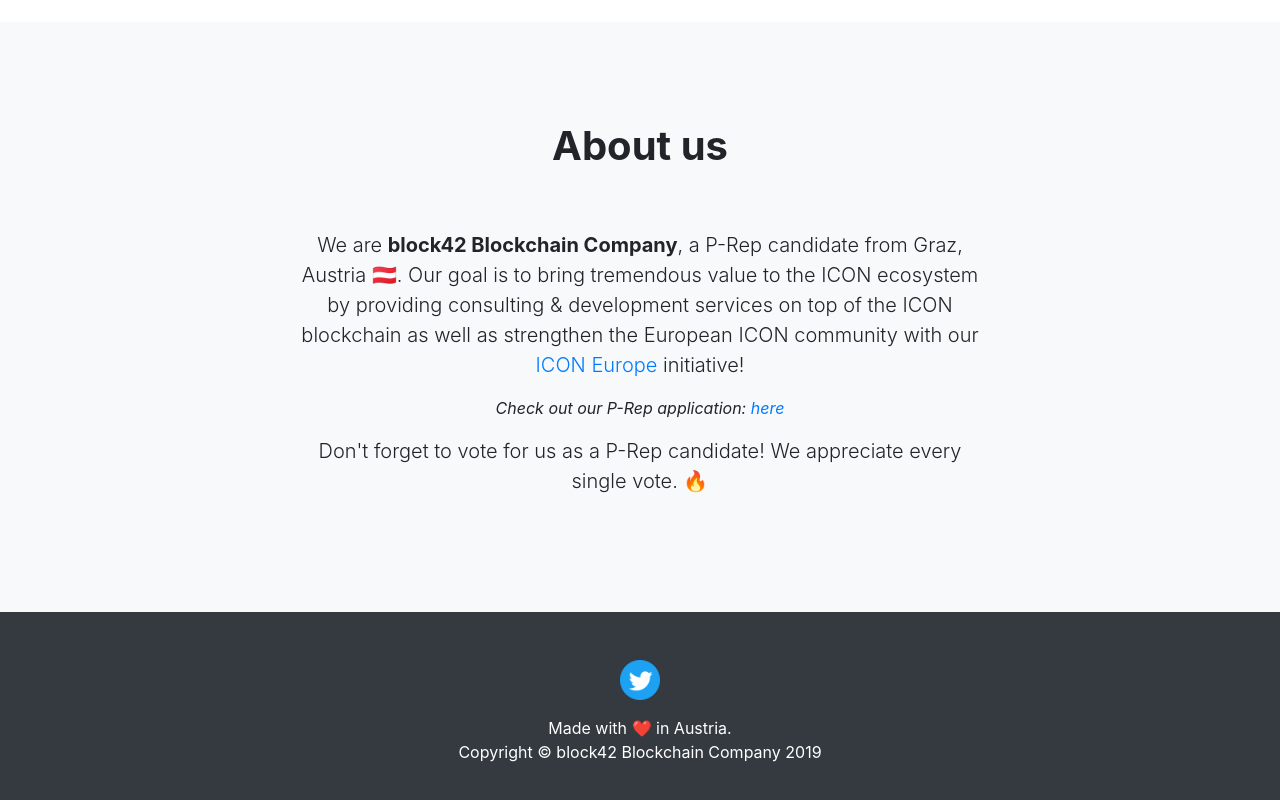
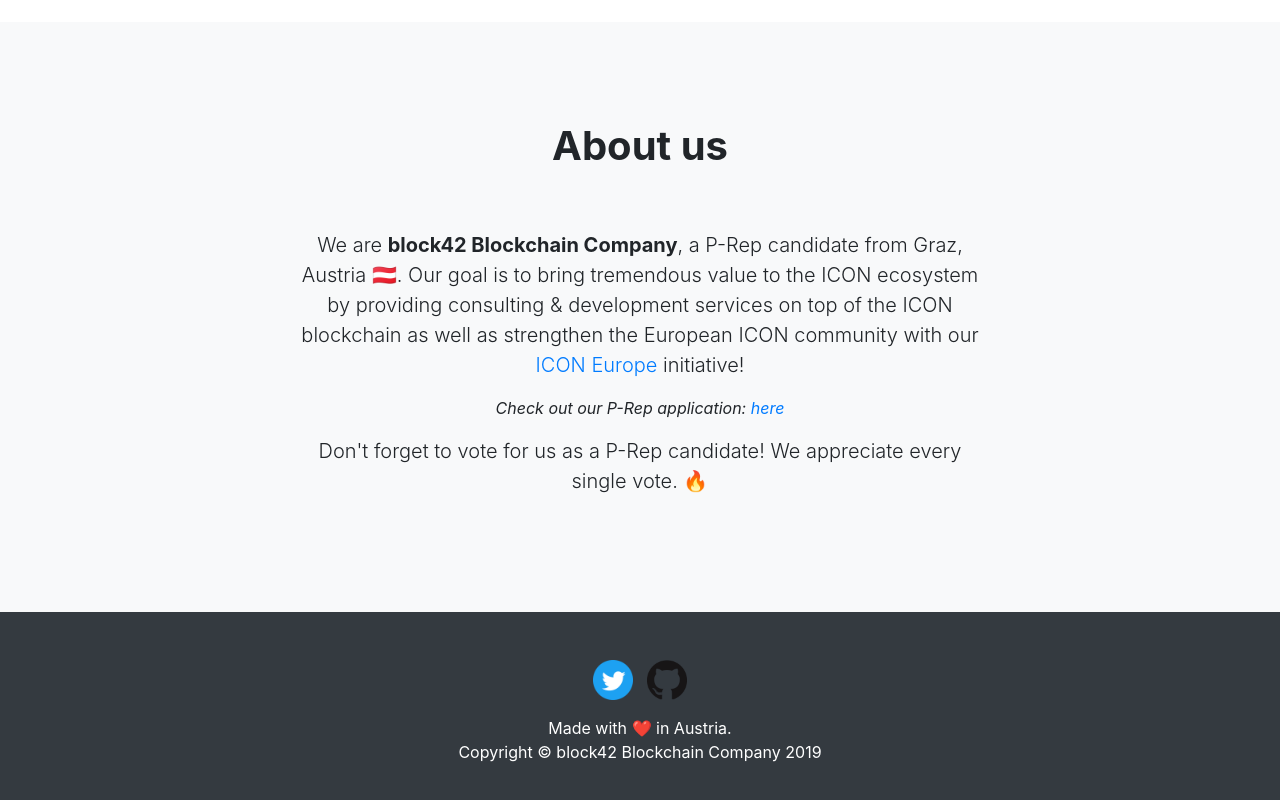
Before and after one commit to block42-blockchain-company/icx-stakr, a website with bundled scripts: page index.html in a window 1280 px wide. Shown: the part 879-1679 px from the top of the page. Built offline with nearby package versions, Linux system fonts and the light colour scheme; no server answers; grey boxes are pictures that could not be loaded; a script that the page names is missing.

Commit message:
Add github social link

```diff
--- a/css/main.css
+++ b/css/main.css
@@ -81,4 +81,6 @@
 .social {
   height: 40px;
   width: 40px;
+  margin-right: 5px;
+  margin-left: 5px;
 }
--- a/index.html
+++ b/index.html
@@ -202,9 +202,10 @@
   <!-- Footer -->
   <footer class="py-5 bg-dark">
     <div class="container">
-      <p class="m-0 text-center text-white">
-        <a href="https://twitter.com/block42_company"><img class="social" src="img/twitter.png" alt="Twitter"></a>
-      </p>
+      <div class="text-center">
+        <span><a href="https://twitter.com/block42_company"><img class="social" src="img/twitter.png" alt="Twitter"></a></span>
+        <span><a href="https://github.com/block42-blockchain-company/icx-stakr"><img class="social" src="img/github.png" alt="GitHub"></a></span>
+      </div>
       <p class="m-0 text-center text-white">Made with ❤️ in Austria.</p>
       <p id="copyright" class="m-0 text-center text-white">Copyright &copy; block42 Blockchain Company 2019</p>
     </div>
```
Also changed, not shown: img/github.png (added).
